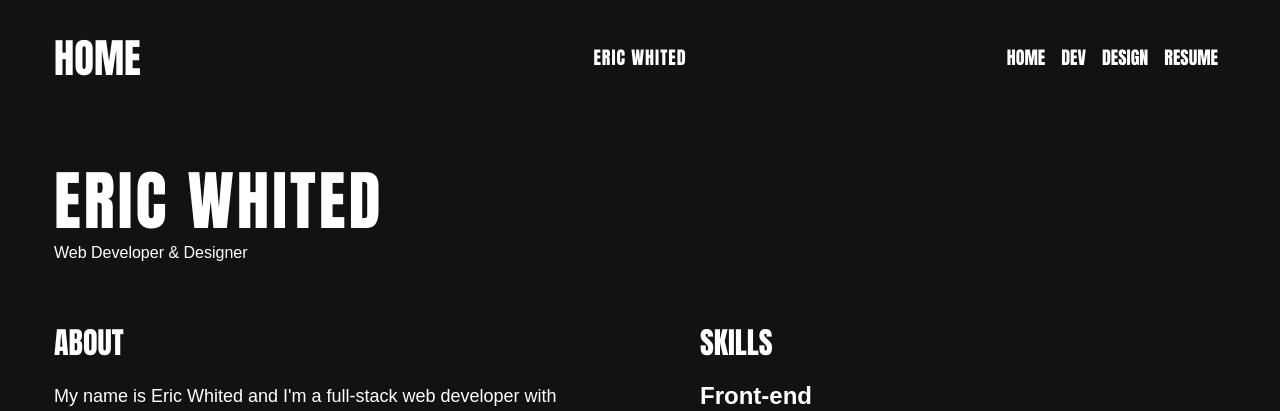
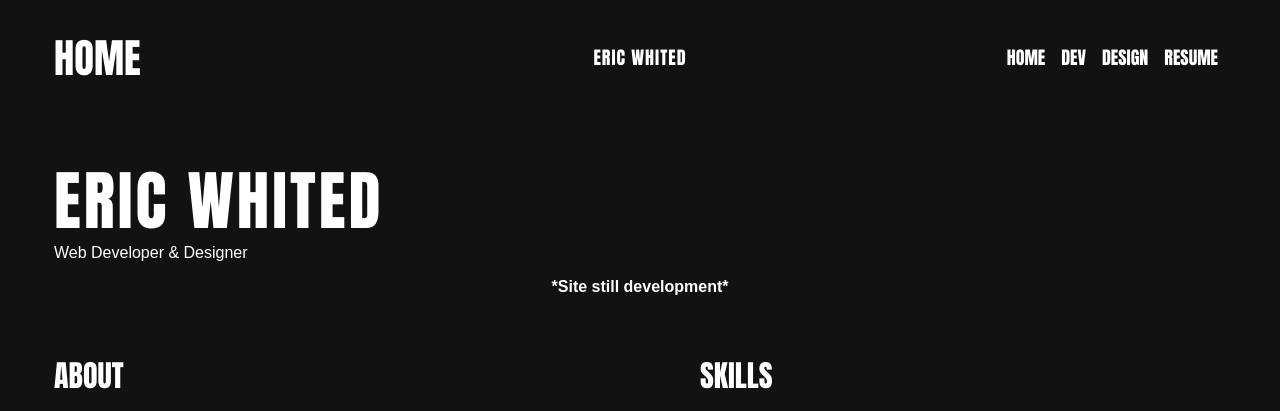
Before and after one commit to ericwhited/gatsby-react-portfolio, a Gatsby site: page / in a window 1280 px wide. Shown: the top 411 px of the page. Built offline with nearby package versions, Linux system fonts and the light colour scheme; Gatsby itself is replaced by a stand-in of ours.

Commit message:
added in progress

```diff
--- a/src/components/nav.js
+++ b/src/components/nav.js
@@ -58,12 +58,17 @@ const Name = styled(Heading)`
     text-align: center;
     letter-spacing: 1px;
 `
+
+
+
 const isBrowser = typeof window !== "undefined"
 
 const renderHeading = () => {
     if(isBrowser) {
         return (
+            <>
             <Heading>{window.location.pathname === "/" ? "Home" : `${window.location.pathname}` }</Heading>
+            </>
         )
     }
 }
--- a/src/pages/index.js
+++ b/src/pages/index.js
@@ -103,6 +103,15 @@ const AboutIconLink = styled.a`
   width: 30px;
 `
 
+const DevelopmentMessage = styled.p`
+    display: block;
+    margin-top: 16px;
+    font-size: 16px;
+    font-weight: 800;
+    width: 100%;
+    text-align: center;
+`
+
 const IndexPage = () => {
   const [fe_skills, setFe_skills] = useState([
     {name: 'HTML5', img: html5, alt:'HTML5'},
@@ -129,7 +138,11 @@ const IndexPage = () => {
     <Layout>
       <SEO title="Home" />
         <Banner>Eric Whited</Banner>
-        <SubBanner>Web Developer & Designer</SubBanner>
+        <SubBanner>Web Developer & Designer
+        <DevelopmentMessage>*Site still development*</DevelopmentMessage>
+        </SubBanner>
+
+
         <SkillsContainer>
           <StyledSection className="about-section">
             <SectionHeading>About</SectionHeading>
```
Also changed, not shown: src/projects/taskManager.md (+4 -1 lines).
